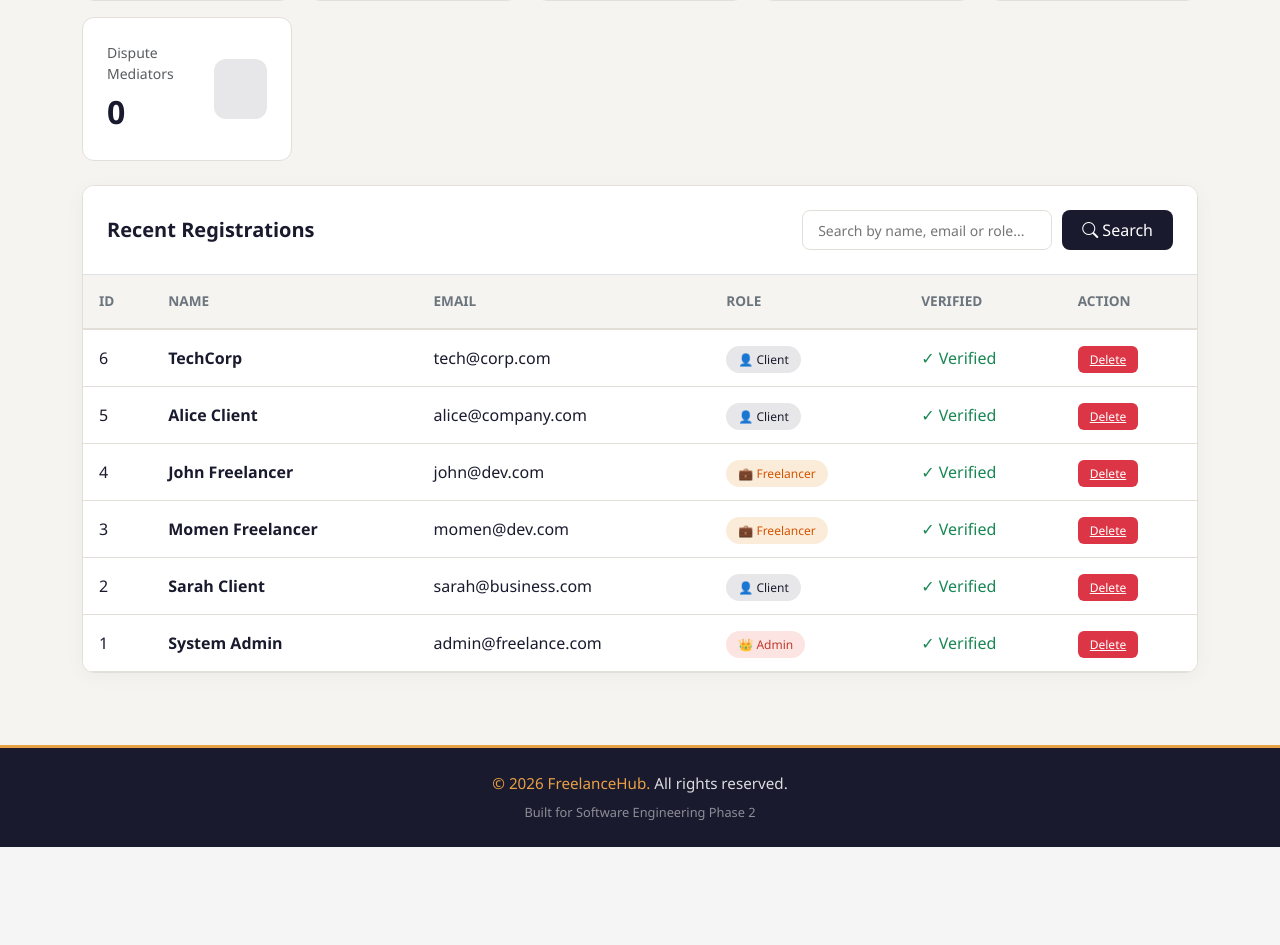
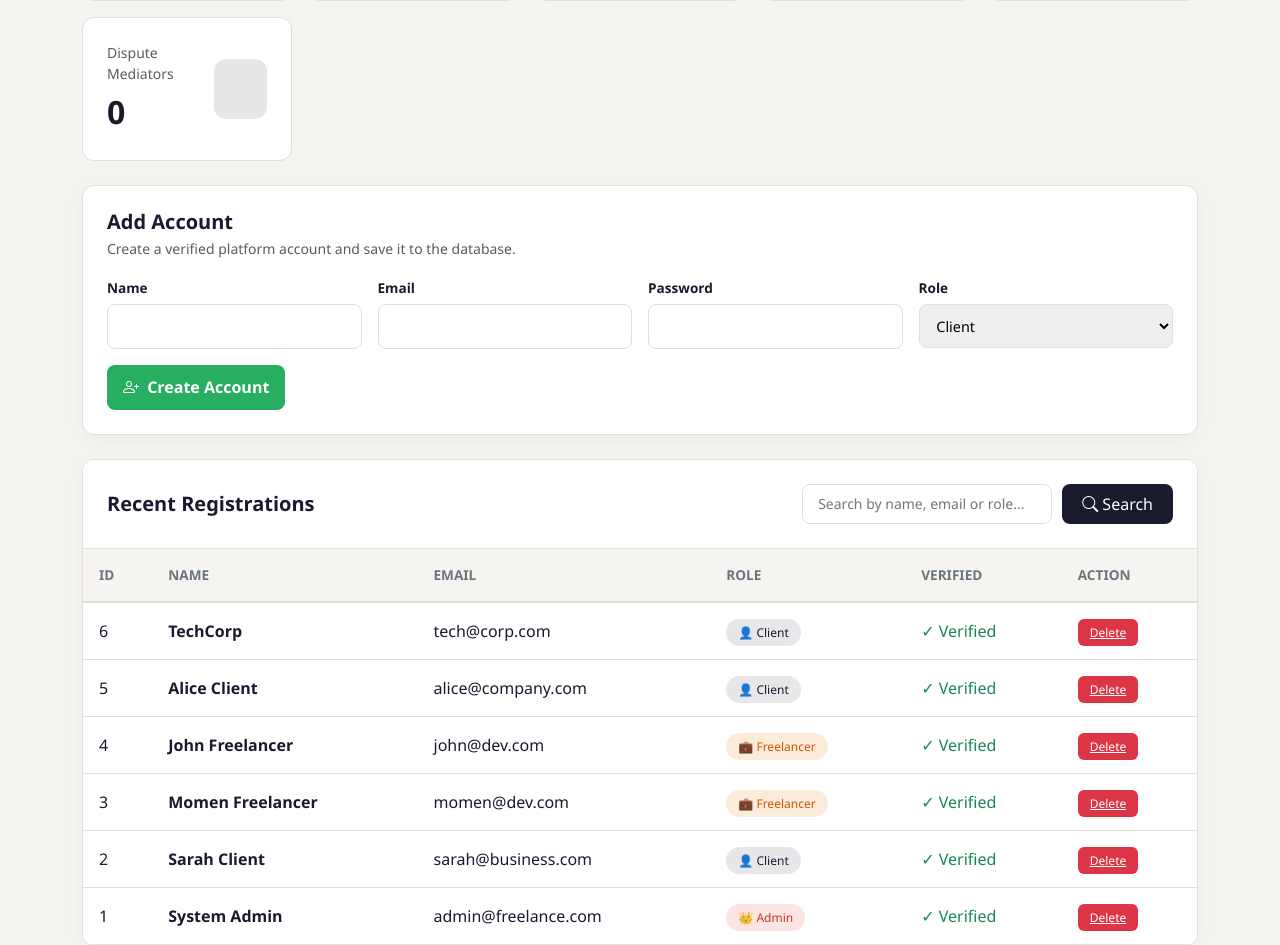
Before and after one commit to momen5406/FreelanceHub-SE-Project, a PHP site: page /views/admin/dashboard.php in a window 1280 px wide. Shown: the part 390-1335 px from the top of the page. Before the commit the page ends 1237 px from the top, so only its background shows below. Run offline with PHP 8.4, Linux system fonts and the light colour scheme; a user stored in the database is signed in; data comes from the database, SQL or seed files in the repository.

Commit message:
Update dashboard.php

```diff
--- a/views/admin/dashboard.php
+++ b/views/admin/dashboard.php
@@ -16,6 +16,59 @@ $conn = new mysqli($host, $user, $password, $database);
 
 if ($conn->connect_error) {
     die("Connection failed: " . $conn->connect_error);
+}
+
+$message = '';
+$error = '';
+$allowedRoles = [
+    'Admin' => 1,
+    'Financial' => 2,
+    'Dispute Mediator' => 3,
+    'Tech Support' => 4,
+    'Client' => 5,
+    'Freelancer' => 6
+];
+
+if ($_SERVER['REQUEST_METHOD'] === 'POST' && isset($_POST['create_account'])) {
+    $name = trim($_POST['name'] ?? '');
+    $email = trim($_POST['email'] ?? '');
+    $password = $_POST['password'] ?? '';
+    $role = $_POST['role'] ?? 'Client';
+
+    if ($name === '' || $email === '' || $password === '') {
+        $error = 'Please fill in name, email, and password.';
+    } elseif (!filter_var($email, FILTER_VALIDATE_EMAIL)) {
+        $error = 'Please enter a valid email address.';
+    } elseif (strlen($password) < 6) {
+        $error = 'Password must be at least 6 characters.';
+    } elseif (!array_key_exists($role, $allowedRoles)) {
+        $error = 'Invalid role selected.';
+    } else {
+        $safeEmail = $conn->real_escape_string($email);
+        $existingUser = $conn->query("SELECT id FROM Users WHERE email = '$safeEmail' LIMIT 1");
+
+        if ($existingUser && $existingUser->num_rows > 0) {
+            $error = 'An account with this email already exists.';
+        } else {
+            $safeName = $conn->real_escape_string($name);
+            $hashedPassword = password_hash($password, PASSWORD_DEFAULT);
+            $safePassword = $conn->real_escape_string($hashedPassword);
+            $safeRole = $conn->real_escape_string($role);
+            $roleId = $allowedRoles[$role];
+
+            $insertQuery = "
+                INSERT INTO Users (name, email, password, role, is_verified, role_id, created_at)
+                VALUES ('$safeName', '$safeEmail', '$safePassword', '$safeRole', 1, $roleId, NOW())
+            ";
+
+            if ($conn->query($insertQuery)) {
+                $message = 'Account created successfully.';
+                $_POST = [];
+            } else {
+                $error = 'Error creating account: ' . $conn->error;
+            }
+        }
+    }
 }
 
 if (isset($_GET['delete_id'])) {
@@ -271,6 +324,48 @@ $conn->close();
     gap: 1rem;
     margin-bottom: 1.5rem;
 }
+
+.create-account-grid {
+    display: grid;
+    grid-template-columns: repeat(auto-fit, minmax(190px, 1fr));
+    gap: 1rem;
+}
+
+.form-control-fh,
+.form-select-fh {
+    width: 100%;
+    padding: 0.65rem 0.8rem;
+    border: 1px solid #e2dfd8;
+    border-radius: 8px;
+    font-size: 0.9rem;
+}
+
+.form-control-fh:focus,
+.form-select-fh:focus {
+    border-color: #e8a045;
+    outline: none;
+    box-shadow: 0 0 0 3px rgba(232, 160, 69, 0.15);
+}
+
+.form-label-fh {
+    color: #1a1a2e;
+    font-size: 0.85rem;
+    font-weight: 700;
+    margin-bottom: 0.35rem;
+}
+
+.btn-create-account {
+    background: #27ae60;
+    color: white;
+    border: none;
+    border-radius: 8px;
+    font-weight: 700;
+    padding: 0.65rem 1rem;
+}
+
+.btn-create-account:hover {
+    background: #219a52;
+}
 </style>
 
 <nav aria-label="breadcrumb" class="mb-3 mt-2">
@@ -347,6 +442,59 @@ $conn->close();
             <i class="bi bi-balance-scale"></i>
         </div>
     </div>
+</div>
+
+<?php if ($message): ?>
+<div class="alert alert-success"><?php echo htmlspecialchars($message); ?></div>
+<?php endif; ?>
+
+<?php if ($error): ?>
+<div class="alert alert-danger"><?php echo htmlspecialchars($error); ?></div>
+<?php endif; ?>
+
+<div class="fh-card p-4 mb-4">
+    <div class="d-flex justify-content-between align-items-center flex-wrap gap-2 mb-3">
+        <div>
+            <h5 class="fw-bold mb-1" style="color: #1a1a2e;">Add Account</h5>
+            <p class="text-muted mb-0 small">Create a verified platform account and save it to the database.</p>
+        </div>
+    </div>
+
+    <form method="POST" action="">
+        <div class="create-account-grid">
+            <div>
+                <label class="form-label-fh">Name</label>
+                <input type="text" name="name" class="form-control-fh" required
+                    value="<?php echo htmlspecialchars($_POST['name'] ?? ''); ?>">
+            </div>
+            <div>
+                <label class="form-label-fh">Email</label>
+                <input type="email" name="email" class="form-control-fh" required
+                    value="<?php echo htmlspecialchars($_POST['email'] ?? ''); ?>">
+            </div>
+            <div>
+                <label class="form-label-fh">Password</label>
+                <input type="password" name="password" class="form-control-fh" required minlength="6">
+            </div>
+            <div>
+                <label class="form-label-fh">Role</label>
+                <select name="role" class="form-select-fh" required>
+                    <?php foreach ($allowedRoles as $roleName => $roleId): ?>
+                    <option value="<?php echo htmlspecialchars($roleName); ?>"
+                        <?php echo (($_POST['role'] ?? 'Client') === $roleName) ? 'selected' : ''; ?>>
+                        <?php echo htmlspecialchars($roleName); ?>
+                    </option>
+                    <?php endforeach; ?>
+                </select>
+            </div>
+        </div>
+
+        <div class="mt-3">
+            <button type="submit" name="create_account" class="btn-create-account">
+                <i class="bi bi-person-plus me-1"></i> Create Account
+            </button>
+        </div>
+    </form>
 </div>
 
 <div class="row g-4 mb-5">
```
